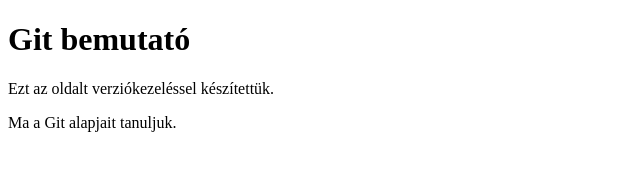
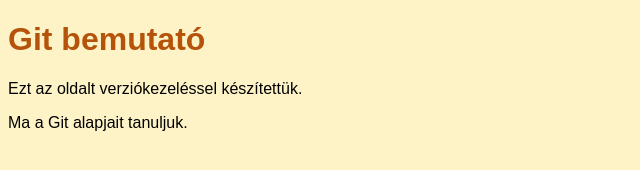
Before and after one commit to Thamash/git-demo-done, a plain HTML site: page index.html in a window 1280 px wide. Shown: the whole page, without its empty margins (0-640 px from the left). Drawn offline with Linux system fonts and the light colour scheme.

Commit message:
Színes dizájn

```diff
--- a/index.html
+++ b/index.html
@@ -3,6 +3,7 @@
 <head>
   <meta charset="UTF-8">
   <title>Git bemutató</title>
+  <link rel="stylesheet" href="style.css">
 </head>
 <body>
   <h1>Git bemutató</h1>
--- /dev/null
+++ b/style.css
@@ -0,0 +1,2 @@
+body { background: #fef3c7; font-family: sans-serif; }
+h1 { color: #b45309; }
```
